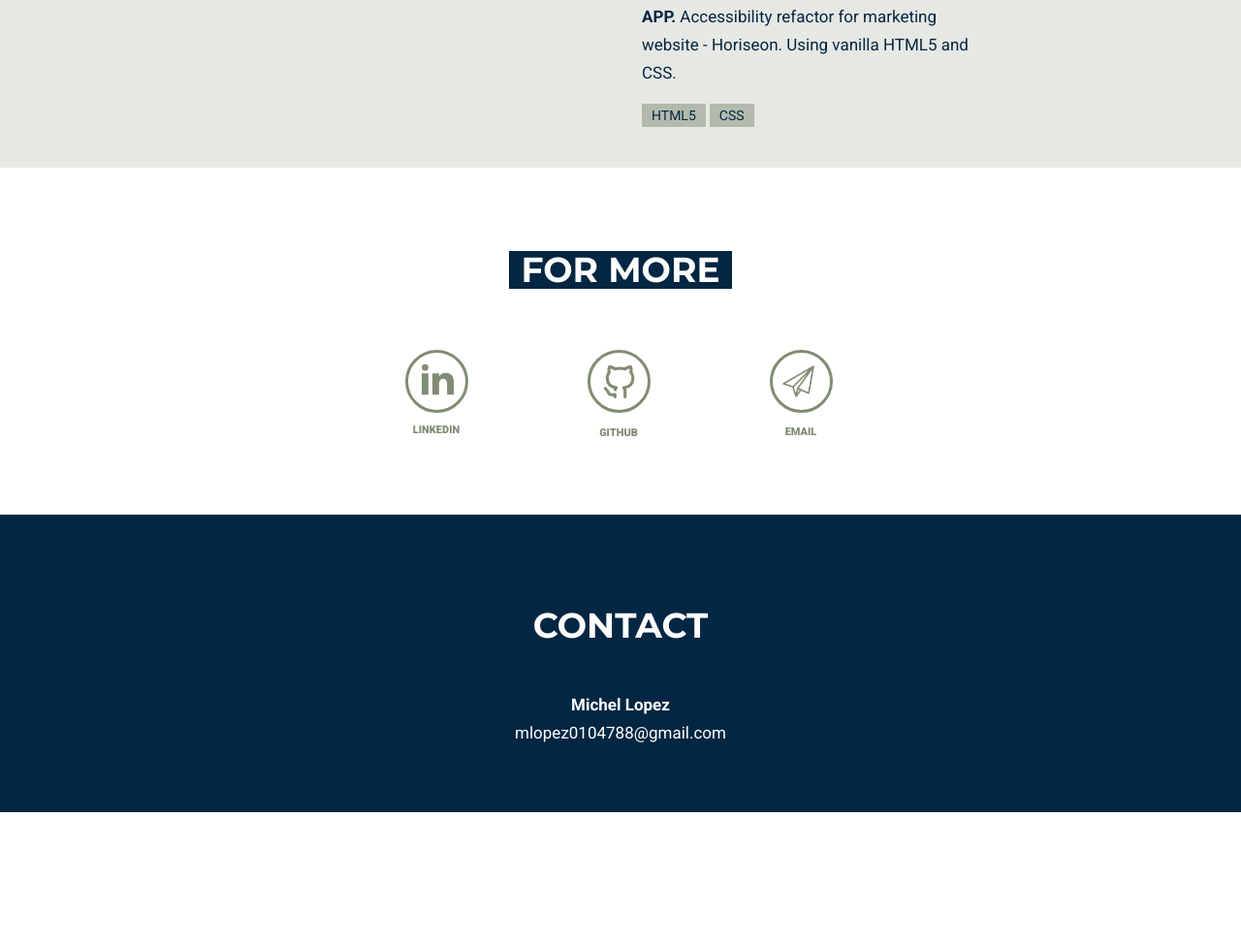
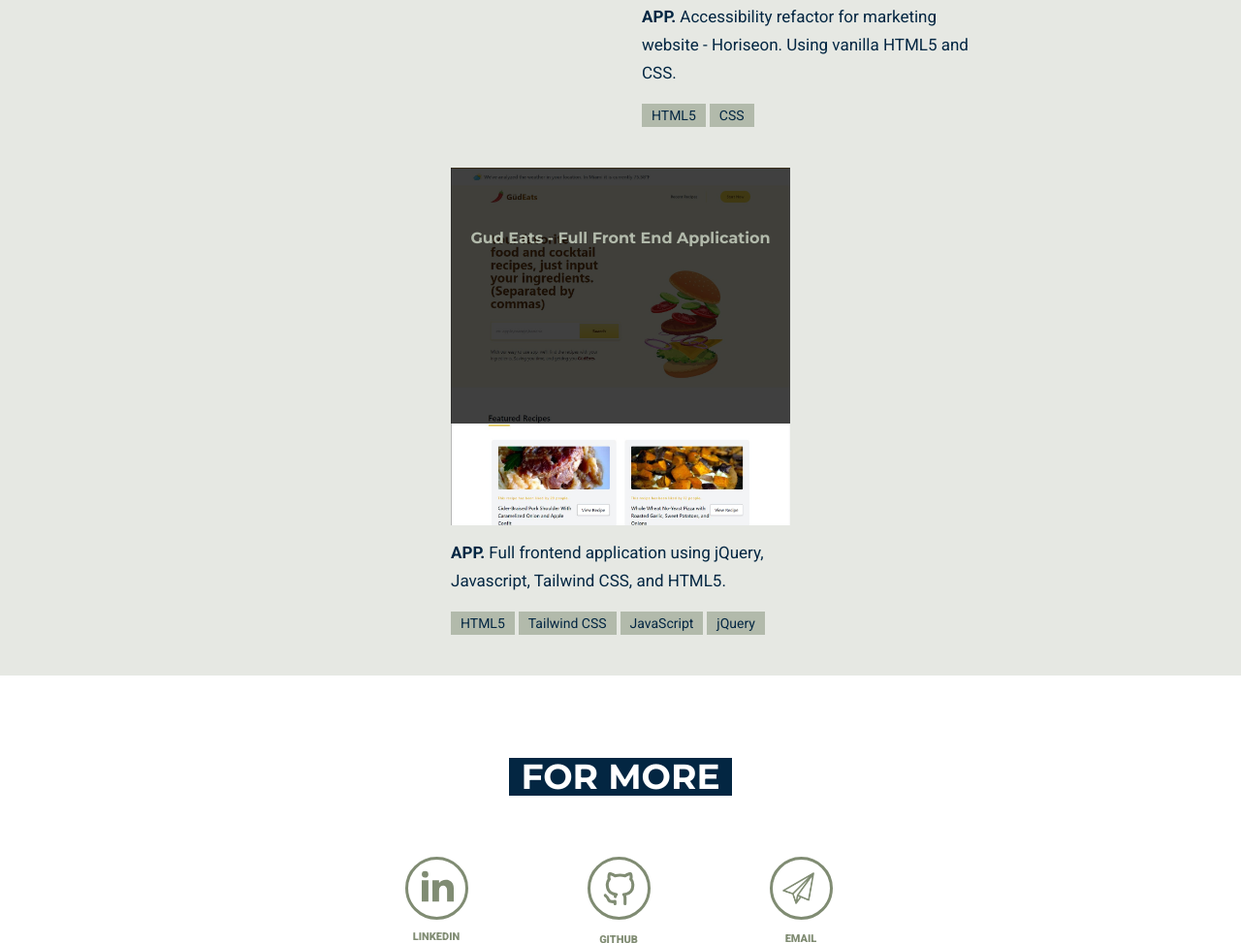
Before and after one commit to MiscMich/developer-portfolio, a plain HTML site: page index.html in a window 1280 px wide. Shown: the part 1354-2327 px from the top of the page at 97% size. Before the commit the page ends 2192 px from the top, so only its background shows below. Drawn offline with Linux system fonts and the light colour scheme.

Commit message:
add gud eats

```diff
--- a/index.html
+++ b/index.html
@@ -118,6 +118,27 @@
             </a>
           </div>
 
+          <div class="project-card">
+            <!-- wk 14 -->
+            <a href="https://github.com/MiscMich/congenial-engine" target="_blank">
+              <article class="screenshot-container">
+                <img class="ss" src="./img/gud-eats-preview.jpeg" alt="screenshot of Gud Eats website">
+                <p class="layer">Gud Eats - Full Front End Application</p>
+              </article>
+              <article class="project-desc">
+                <p class="desc-txt"><span>APP.</span> Full frontend application using jQuery, Javascript, Tailwind CSS, and HTML5.</p> <span> </span></p>
+              </article>
+              <article class="project-tags">
+                <p class="tag">HTML5</p>
+                <p class="tag">Tailwind CSS</p>
+                <p class="tag">JavaScript</p>
+                <p class="tag">jQuery</p>
+
+
+              </article>
+            </a>
+          </div>
+
 
 
     </article>
```
Also changed, not shown: img/gud-eats-preview.jpeg (added).
